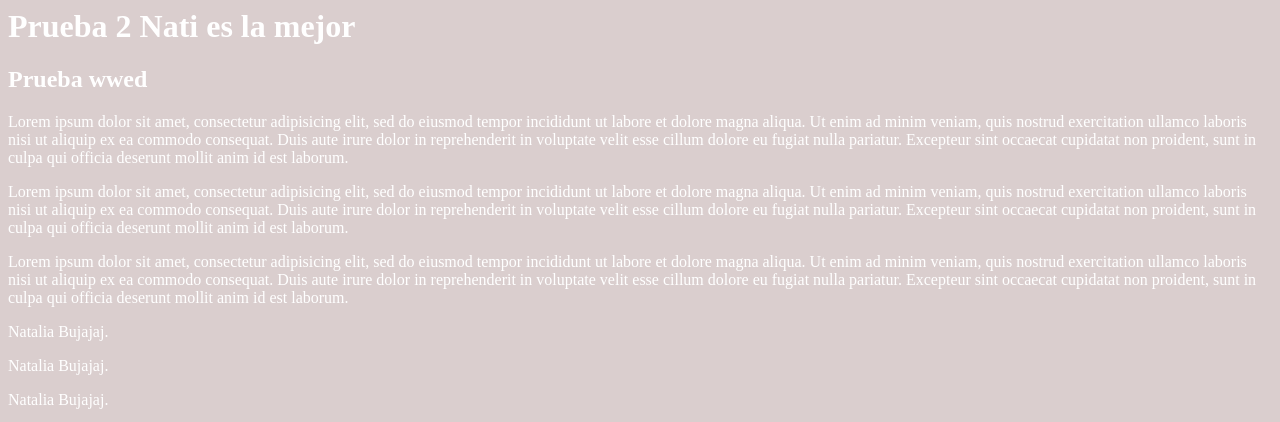
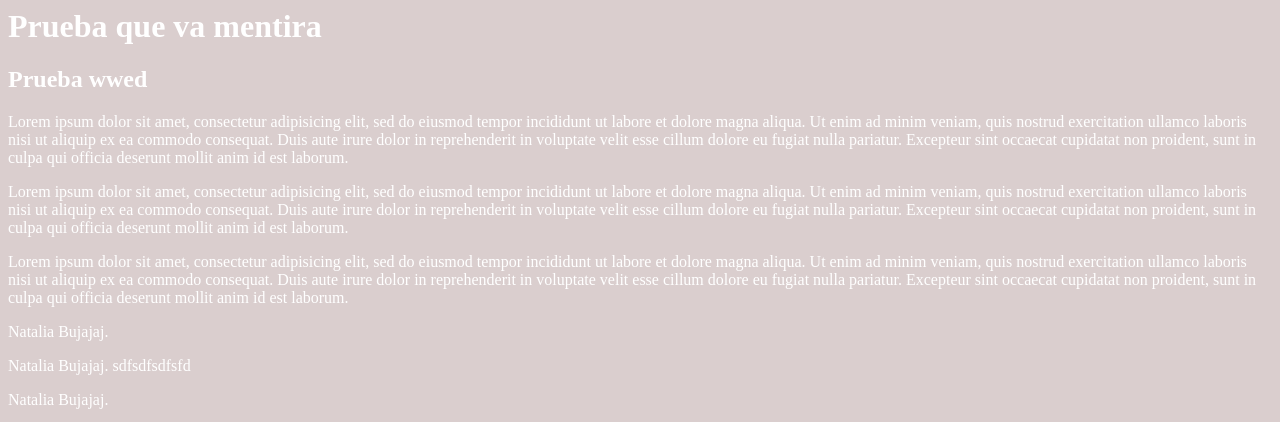
Before and after one commit to LadyVargas64/PruebaServ, a plain HTML site: page index.html in a window 1280 px wide. Shown: the top 422 px of the page. Drawn offline with Linux system fonts and the light colour scheme.

Commit message:
asdasfsdfnsldkncsldd

```diff
--- a/index.html
+++ b/index.html
@@ -3,14 +3,14 @@
 		<link rel="stylesheet" type="text/css" href="styles.css">
 	</head>
 	<body>
-		<h1>Prueba 2 Nati es la mejor </h1>
+		<h1>Prueba que va mentira </h1>
 		<h2>Prueba wwed</h2>
 		<p> Lorem ipsum dolor sit amet, consectetur adipisicing elit, sed do eiusmod tempor incididunt ut labore et dolore magna aliqua. Ut enim ad minim veniam, quis nostrud exercitation ullamco laboris nisi ut aliquip ex ea commodo consequat. Duis aute irure dolor in reprehenderit in voluptate velit esse cillum dolore eu fugiat nulla pariatur. Excepteur sint occaecat cupidatat non proident, sunt in culpa qui officia deserunt mollit anim id est laborum. </p>
 			<p> Lorem ipsum dolor sit amet, consectetur adipisicing elit, sed do eiusmod tempor incididunt ut labore et dolore magna aliqua. Ut enim ad minim veniam, quis nostrud exercitation ullamco laboris nisi ut aliquip ex ea commodo consequat. Duis aute irure dolor in reprehenderit in voluptate velit esse cillum dolore eu fugiat nulla pariatur. Excepteur sint occaecat cupidatat non proident, sunt in culpa qui officia deserunt mollit anim id est laborum. </p>
 				<p> Lorem ipsum dolor sit amet, consectetur adipisicing elit, sed do eiusmod tempor incididunt ut labore et dolore magna aliqua. Ut enim ad minim veniam, quis nostrud exercitation ullamco laboris nisi ut aliquip ex ea commodo consequat. Duis aute irure dolor in reprehenderit in voluptate velit esse cillum dolore eu fugiat nulla pariatur. Excepteur sint occaecat cupidatat non proident, sunt in culpa qui officia deserunt mollit anim id est laborum. </p>
 
 				<p> Natalia Bujajaj. </p>
-				<p> Natalia Bujajaj. </p>
+				<p> Natalia Bujajaj. sdfsdfsdfsfd</p>
 <p> Natalia Bujajaj. </p>
 <p> Nataln ksjndkjsnkjsnkdjnkjsnckjsndkjcnskjdia Bujajaj. </p>
 <p> Natalia Bujajaj. </p>
```
